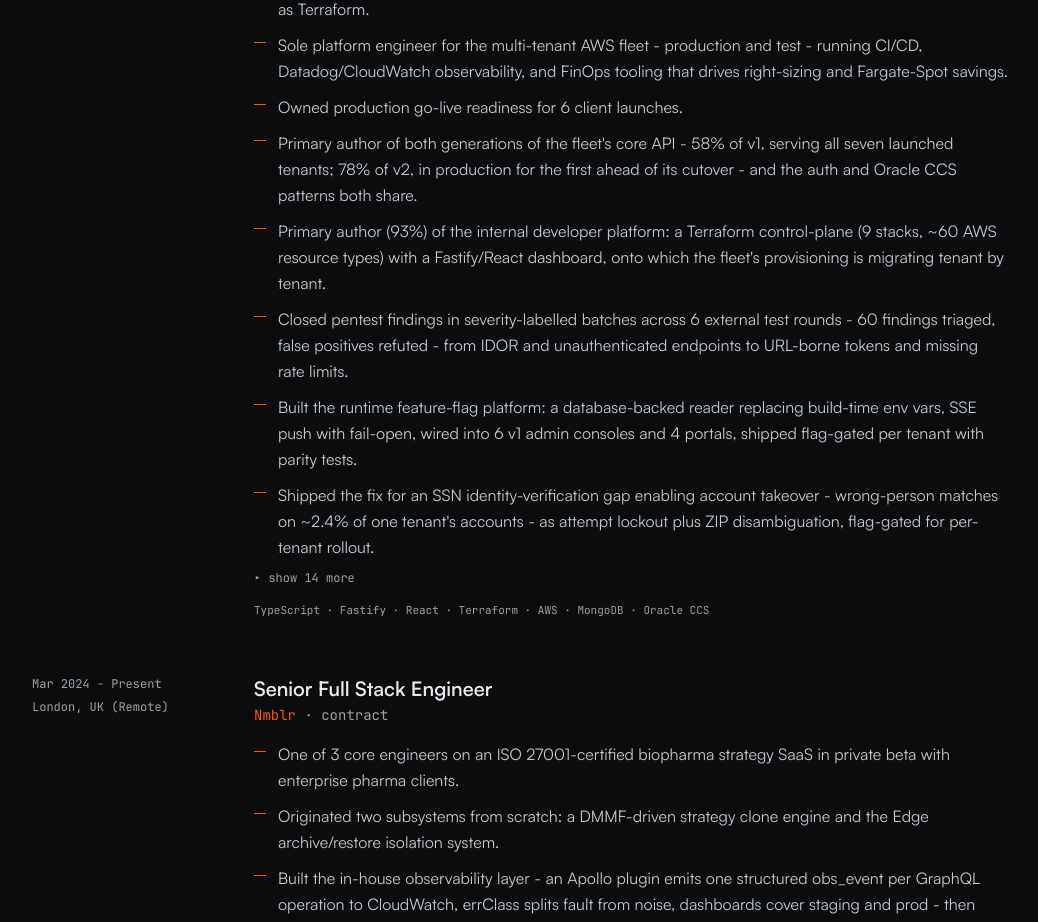
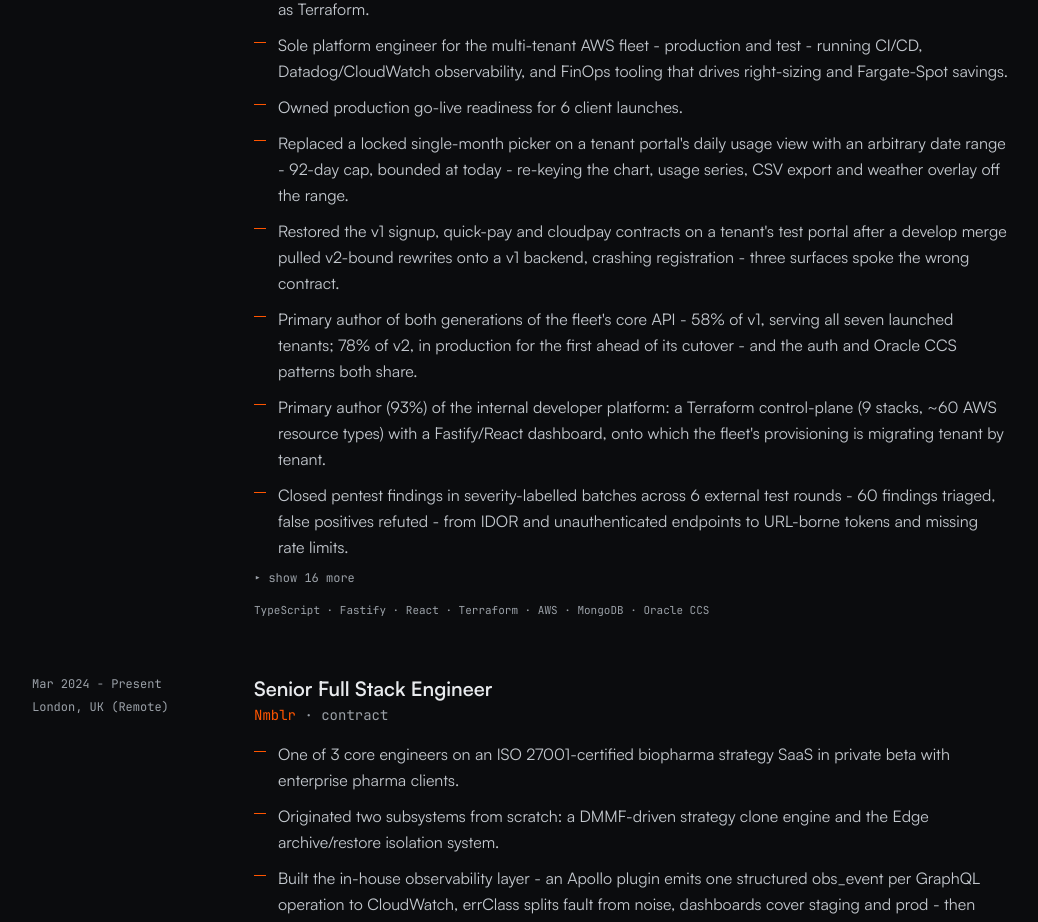
Before and after one commit to bpabatao/bpabatao.github.io, a Next.js app: page / in a window 1280 px wide. Shown: the part 2800-3722 px from the top of the page, without its empty margins (120-1158 px from the left). Built offline with nearby package versions, Linux system fonts and the light colour scheme.

Commit message:
Profile sync: 2 receipts, 0 stack items (2026-09-14 - 2026-09-14)

```diff
--- a/src/data/content.ts
+++ b/src/data/content.ts
@@ -117,6 +117,8 @@
       "De-facto technical lead of a 5-engineer team, reporting to the COO/CEO: set the standards the fleet adopts, specify the CCS-side (IWS) changes the vendor team implements, own the team's AWS access as Terraform.",
       "Sole platform engineer for the multi-tenant AWS fleet - production and test - running CI/CD, Datadog/CloudWatch observability, and FinOps tooling that drives right-sizing and Fargate-Spot savings.",
       "Owned production go-live readiness for 6 client launches.",
+      "Replaced a locked single-month picker on a tenant portal's daily usage view with an arbitrary date range - 92-day cap, bounded at today - re-keying the chart, usage series, CSV export and weather overlay off the range.",
+      "Restored the v1 signup, quick-pay and cloudpay contracts on a tenant's test portal after a develop merge pulled v2-bound rewrites onto a v1 backend, crashing registration - three surfaces spoke the wrong contract.",
       "Primary author of both generations of the fleet's core API - 58% of v1, serving all seven launched tenants; 78% of v2, in production for the first ahead of its cutover - and the auth and Oracle CCS patterns both share.",
       "Primary author (93%) of the internal developer platform: a Terraform control-plane (9 stacks, ~60 AWS resource types) with a Fastify/React dashboard, onto which the fleet's provisioning is migrating tenant by tenant.",
       "Closed pentest findings in severity-labelled batches across 6 external test rounds - 60 findings triaged, false positives refuted - from IDOR and unauthenticated endpoints to URL-borne tokens and missing rate limits.",
```
Also changed, not shown: linkedin/experience-hth.txt.
